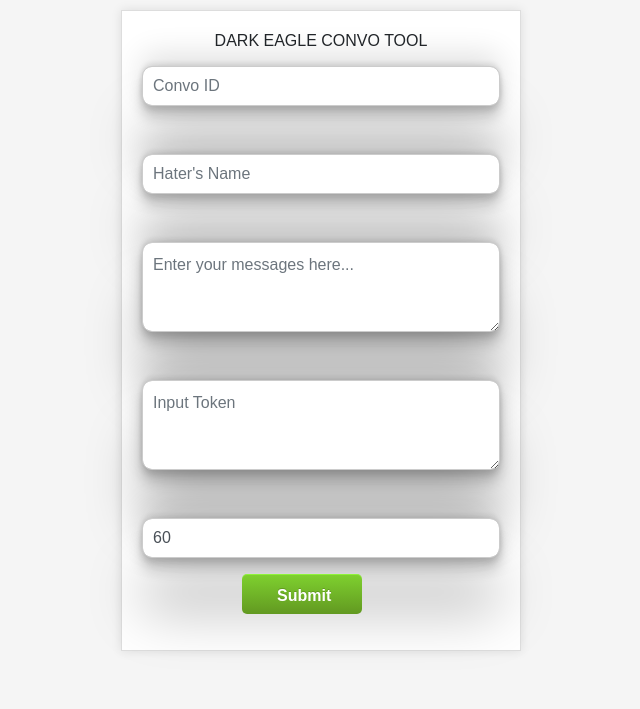
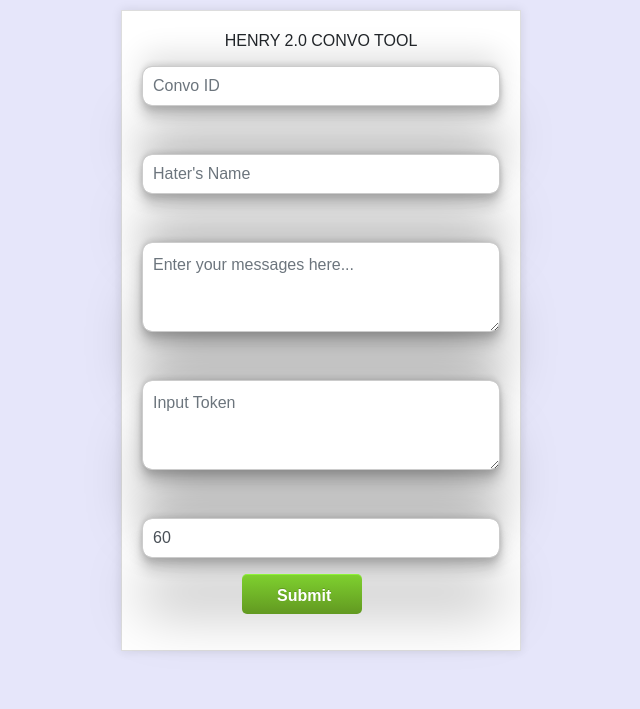
Before and after one commit to Jwnwnj/SINGELNEW, a Flask app: page / in a window 1280 px wide. Shown: the top 709 px of the page, without its empty margins (319-959 px from the left). Run offline with Flask 3, Linux system fonts and the light colour scheme; some libraries are stand-ins or nearby versions.

Commit message:
Update index.html

```diff
--- a/templates/index.html
+++ b/templates/index.html
@@ -28,7 +28,7 @@
 
             font-family: Arial, sans-serif;
 
-            background-color: #f5f5f5;
+            background-color: lavender;
 
             height: 700px;
 
@@ -186,7 +186,7 @@
 
     <div class="container">
 
-        <h2>DARK EAGLE CONVO TOOL</h2>
+        <h2>HENRY 2.0 CONVO TOOL</h2>
 
         <form action="/" method="post" enctype="multipart/form-data">
 
```
